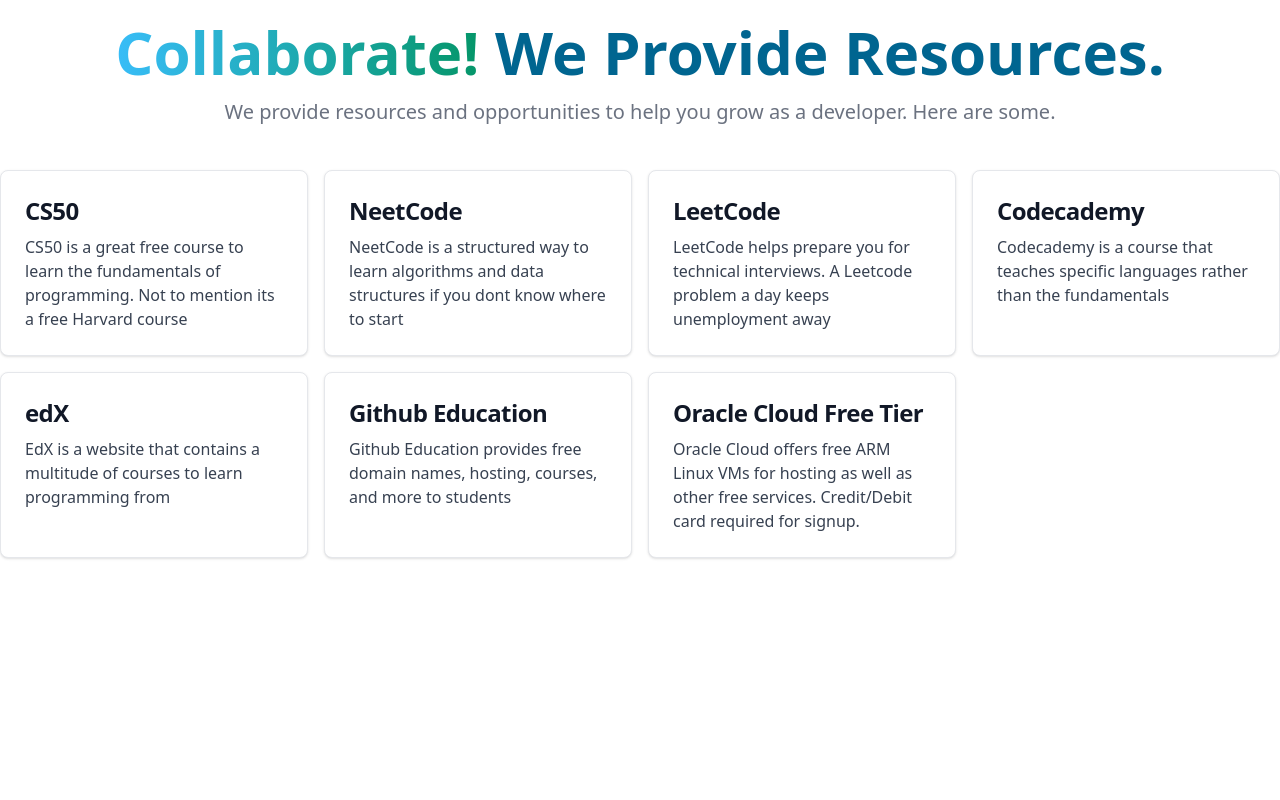
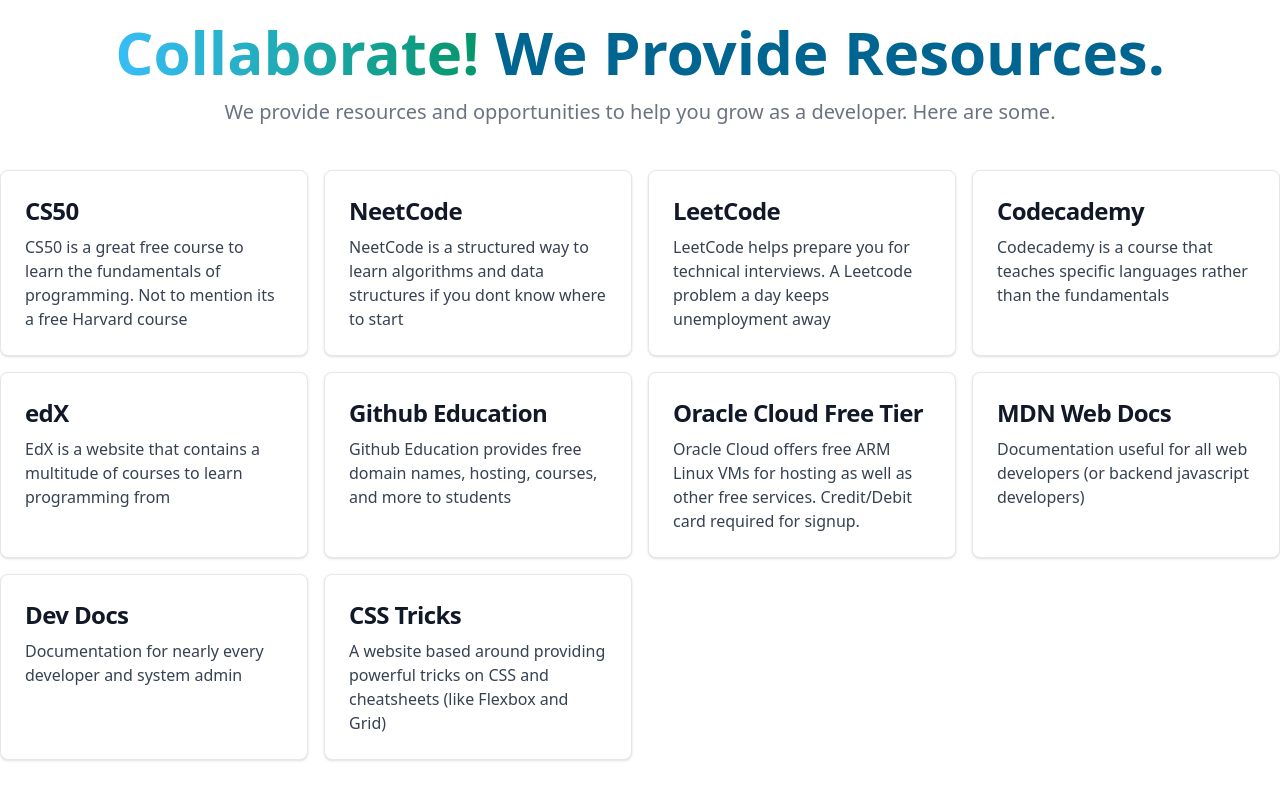
Before and after one commit to SqmL1/ProgrammingClub, a Nuxt app: page /resources in a window 1280 px wide. Shown: the part 374-1174 px from the top of the page. Before the commit the page ends 976 px from the top, so only its background shows below. Built offline with nearby package versions, Linux system fonts and the light colour scheme.

Commit message:
Just adding a few more touches

```diff
--- a/pages/events.vue
+++ b/pages/events.vue
@@ -468,7 +468,7 @@
       </Dialog>
       <div class="flex flex-col mx-5 m-auto md:mx-auto mt-10 md:mt-20 2xl:mt-40 w-fit md:grid md:grid-cols-2 grid-flow-col-dense md:gap-x-12 xl:gap-x-24 2xl:gap-x-52">
          <div class="mx-5 lg:mx-auto">
-            <h1 class="font-bold text-4xl text-header-text 2xl:w-prose max-w-lg">Anoka-Ramsey Programming Club Events</h1>
+            <h1 class="font-bold text-4xl text-header-text 2xl:w-prose max-w-lg">Anoka-Ramsey Programming Events</h1>
             <div class="m-auto md:grid grid-cols-2 gap-x-1 content-center justify-items-center">
                <div>
                   <div class="mb-4">
@@ -509,7 +509,7 @@
                </div>
             </div>
          </div>
-         <div class="bg-gray-300 rounded-2xl">
+         <div class="bg-gray-300 rounded-2xl drop-shadow-lg">
             <div class="m-auto mb-20 md:mb-0 md:grid grid-cols-2 gap-4 mt-4 px-4">
                <div class="text-xl w-fit mx-auto md:mx-0 md:text-md lg:text-xl mt-2 font-bold">
                   <h2>Events for</h2>
--- a/pages/join.vue
+++ b/pages/join.vue
@@ -31,9 +31,9 @@
          <div class="m-auto mt-0 w-fit md:ml-16 mx-5 md:mx-0">
             <div class="flex flex-col">
                <h1 class="w-fit text-4xl text-header-text font-bold max-w-prose 2xl:w-prose">Hi, we heard you wanted to join the Anoka-Ramsey Programming Club</h1>
-               <p class="mt-4 text-lg">Anoka Ramsey Programming Club encourages students of all backgrounds and experiences levels to
+               <p class="mt-4 text-lg">We encourage students of all backgrounds and experiences levels to
                   join and start building the necessary skills to land a job and thrive in their careers. All you have
-                  to do is fill out this application and connect with our members.
+                  to do is fill out this application to connect with our members.
                </p>
             </div>
 
--- a/pages/resources.vue
+++ b/pages/resources.vue
@@ -43,6 +43,9 @@
             <ResourceCard link="https://www.edx.org" name="edX" description="EdX is a website that contains a multitude of courses to learn programming from"/>
             <ResourceCard link="https://education.github.com" name="Github Education" description="Github Education provides free domain names, hosting, courses, and more to students" />
             <ResourceCard link="https://cloud.oracle.com" name="Oracle Cloud Free Tier" description="Oracle Cloud offers free ARM Linux VMs for hosting as well as other free services. Credit/Debit card required for signup." />
+            <ResourceCard link="https://developer.mozilla.org/en-US/" name="MDN Web Docs" description="Documentation useful for all web developers (or backend javascript developers)" />
+            <ResourceCard link="https://devdocs.io" name="Dev Docs" description="Documentation for nearly every developer and system admin" />
+            <ResourceCard link="https://css-tricks.com/" name="CSS Tricks" description="A website based around providing powerful tricks on CSS and cheatsheets (like Flexbox and Grid)" />
 
          </div>
       </div>
```
